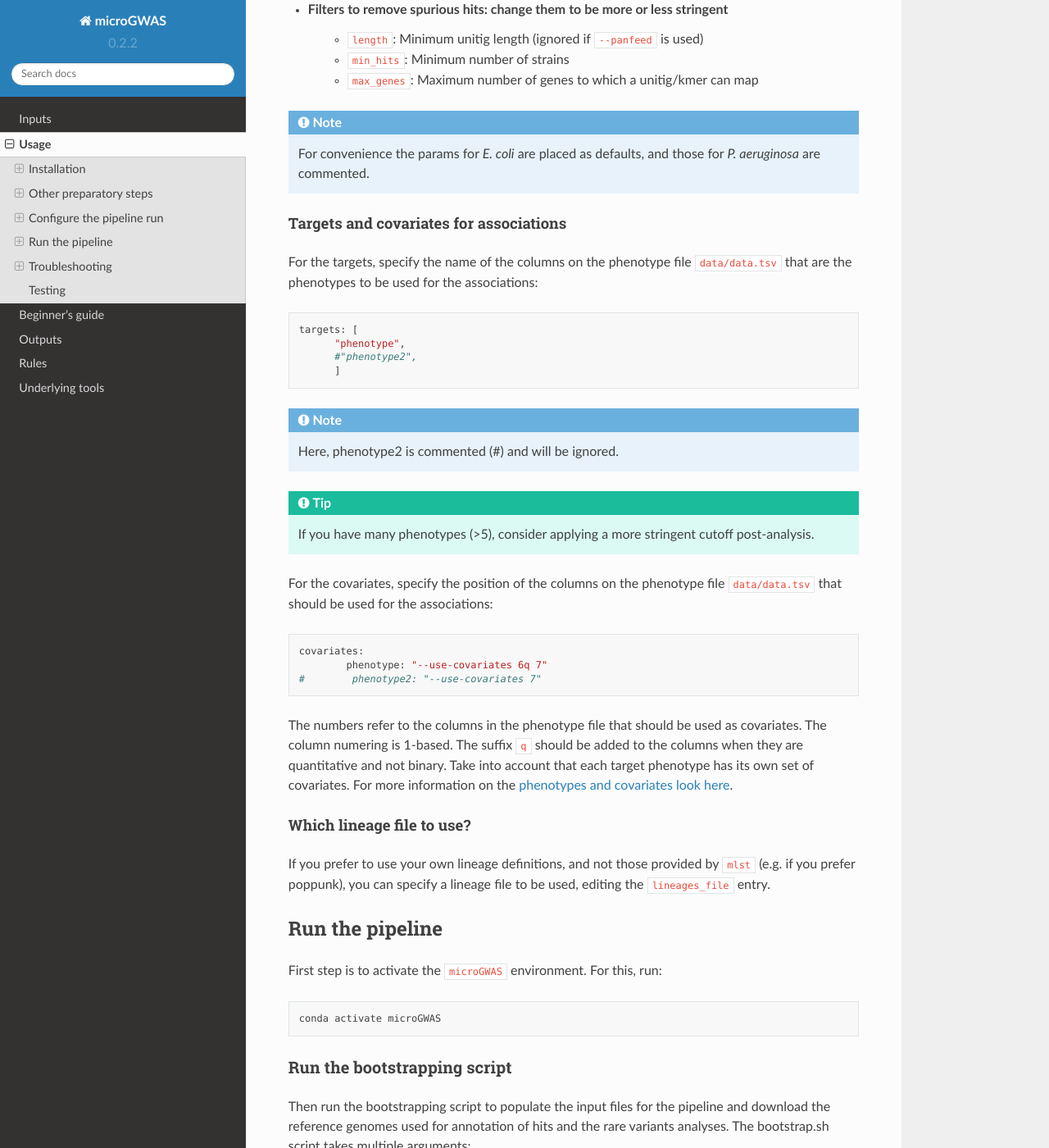
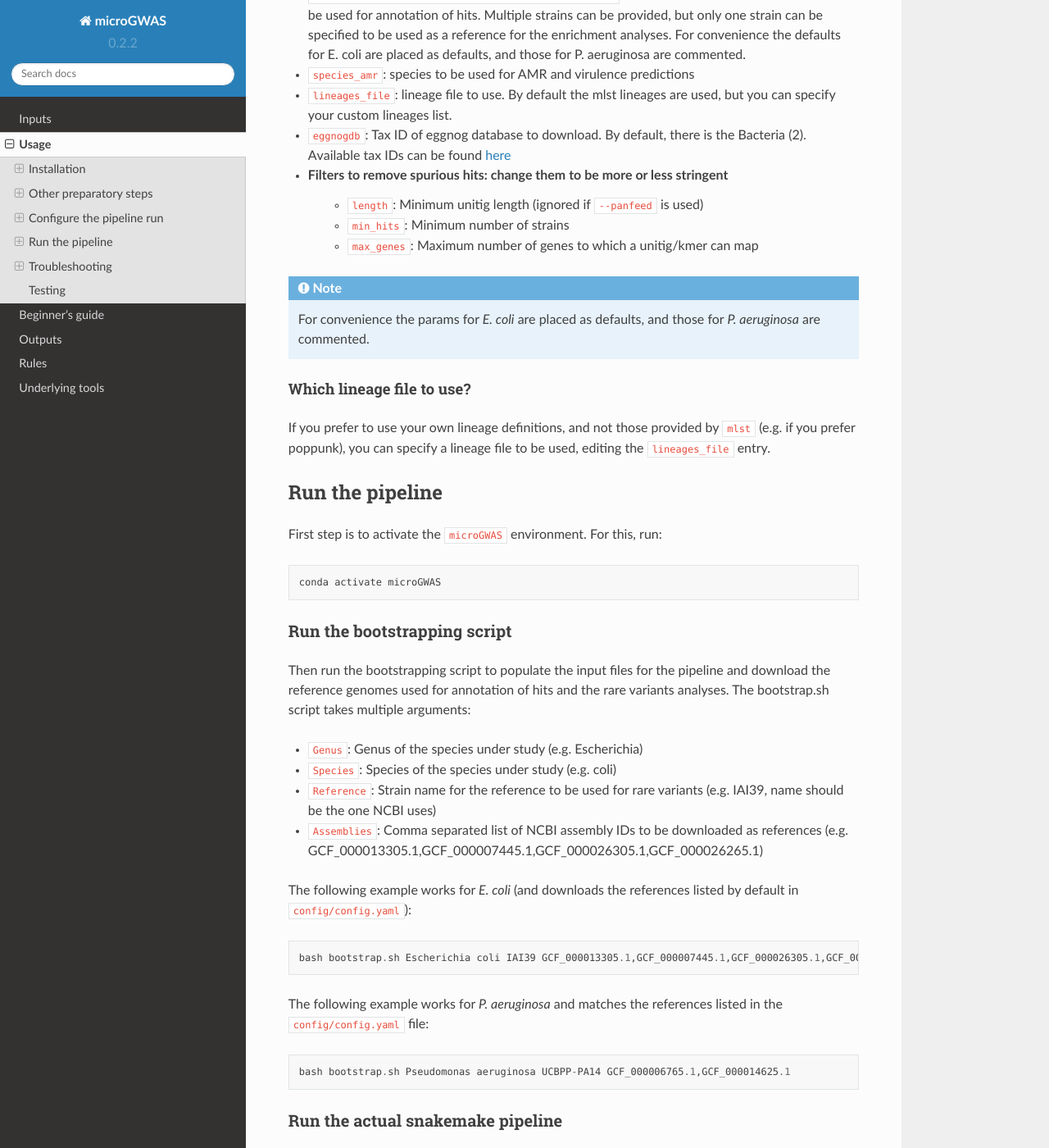
Before and after one commit to microbial-pangenomes-lab/microGWAS, a Sphinx documentation site: the page built from docs/source/usage.rst, in a window 1280 px wide and 1400 px high, scrolled down 2692 px. Shown: the whole window at 82% size. Built offline with Sphinx 7.4.7 and the Read the Docs theme 2.0.0, drawn with Linux system fonts in a browser that asks for light colours; comment, search, counter and statistics services are not loaded; some of the changed text lies outside the part shown.

Commit message:
Remove duplications in the docs

```diff
--- a/docs/source/usage.rst
+++ b/docs/source/usage.rst
@@ -84,20 +84,27 @@ Next, edit the ``##### params #####`` section of the ``config/config.yaml`` file
 
 * ``targets``: Name of the columns in the phenotypes file to be used in the associations. In the example below the target `phenotype` will be the one considered to test for the associations. `phenotype2` is commented (# in front) and will simply be ignored.
 
-.. code-block:: console
+.. code-block::
 
    targets: [
             "phenotype"
             #"phenotype2",
             ]
 
+.. note::
+    Here, phenotype2 is commented (#) and will be ignored.
+
+..  tip::
+
+    If you have many phenotypes (>5), consider applying a more stringent cutoff post-analysis.
+
 * ``covariates``: Covariates to be used for the associations for each phenotype. THe numbers refer to the columns in the phenotype file that should be used as covariates. The suffix "q" is added when they are quantitative and not binary. The column numering is 1-based. `See also <https://pyseer.readthedocs.io/en/master/usage.html#phenotype-and-covariates>`__ for more information. In the example below, the columns 6 and 7 are used for the target `phenotype`. The column 6 contains a quantitative covariate. The `phenotype2` is commented and will simply be ignored.
 
-.. code-block:: console
+.. code-block::
 
-   covariates:
+    covariates:
            phenotype: "--use-covariates 6q 7"
-   #       phenotype2: "--use-covariates 7",
+           # phenotype2: "--use-covariates 7",
 
 * ``MLST scheme``: Change the mlst scheme to be used to compute lineages. Find more information on the `available schemes <https://github.com/tseemann/mlst?tab=readme-ov-file#available-schemes>`__
 * ``references for association summaries and annotation``: Provide the name of the references to be used for annotation of hits. Multiple strains can be provided, but only one strain can be specified to be used as a reference for the enrichment analyses. For convenience the defaults for E. coli are placed as defaults, and those for P. aeruginosa are commented.
@@ -111,35 +118,6 @@ Next, edit the ``##### params #####`` section of the ``config/config.yaml`` file
 
 .. note::
     For convenience the params for *E. coli* are placed as defaults, and those for *P. aeruginosa* are commented.
-
-Targets and covariates for associations
-"""""""""""""""""""""""""""""""""""""""
-
-For the targets, specify the name of the columns on the phenotype file ``data/data.tsv`` that are the phenotypes to be used for the associations::
-
-   targets: [
-         "phenotype",
-         #"phenotype2",
-         ]
-
-.. note::
-    Here, phenotype2 is commented (#) and will be ignored.
-
-..  tip::
-
-    If you have many phenotypes (>5), consider applying a more stringent cutoff post-analysis.
-
-For the covariates, specify the position of the columns on the phenotype file ``data/data.tsv`` that should be used for the associations::
-
-   covariates:
-           phenotype: "--use-covariates 6q 7"
-   #        phenotype2: "--use-covariates 7"
-
-The numbers refer to the columns in the phenotype file that should be used as covariates.
-The column numering is 1-based. The suffix ``q`` should be added to the columns when
-they are quantitative and not binary.
-Take into account that each target phenotype has its own set of covariates.
-For more information on the `phenotypes and covariates look here <https://pyseer.readthedocs.io/en/master/usage.html#phenotype-and-covariates>`__.
 
 Which lineage file to use?
 """"""""""""""""""""""""""
```
